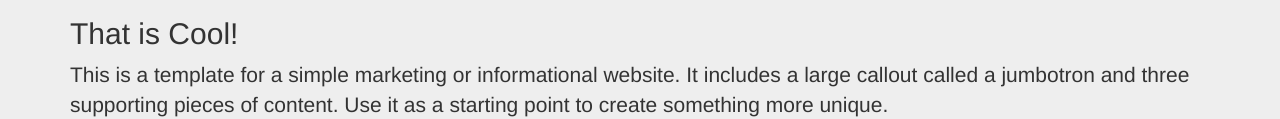
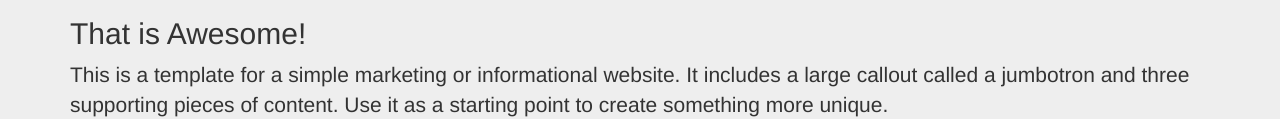
Before and after one commit to vinh1982/new-repo, a plain HTML site: page index.html in a window 1280 px wide. Shown: the part 190-309 px from the top of the page. Drawn offline with nearby package versions, Linux system fonts and the light colour scheme.

Commit message:
modified from dev branch

```diff
--- a/index.html
+++ b/index.html
@@ -56,7 +56,7 @@
     <div class="jumbotron">
       <div class="container">
         <h1>Hello, Git User!</h1>
-        <h2>That is Cool!</h2>
+        <h2>That is Awesome!</h2>
         <p>This is a template for a simple marketing or informational website. It includes a large callout called a jumbotron and three supporting pieces of content. Use it as a starting point to create something more unique.</p>
         <p><a class="btn btn-primary btn-lg" href="#" role="button">Learn more &raquo;</a></p>
       </div>
```
Also changed, not shown: ToDo.txt.
